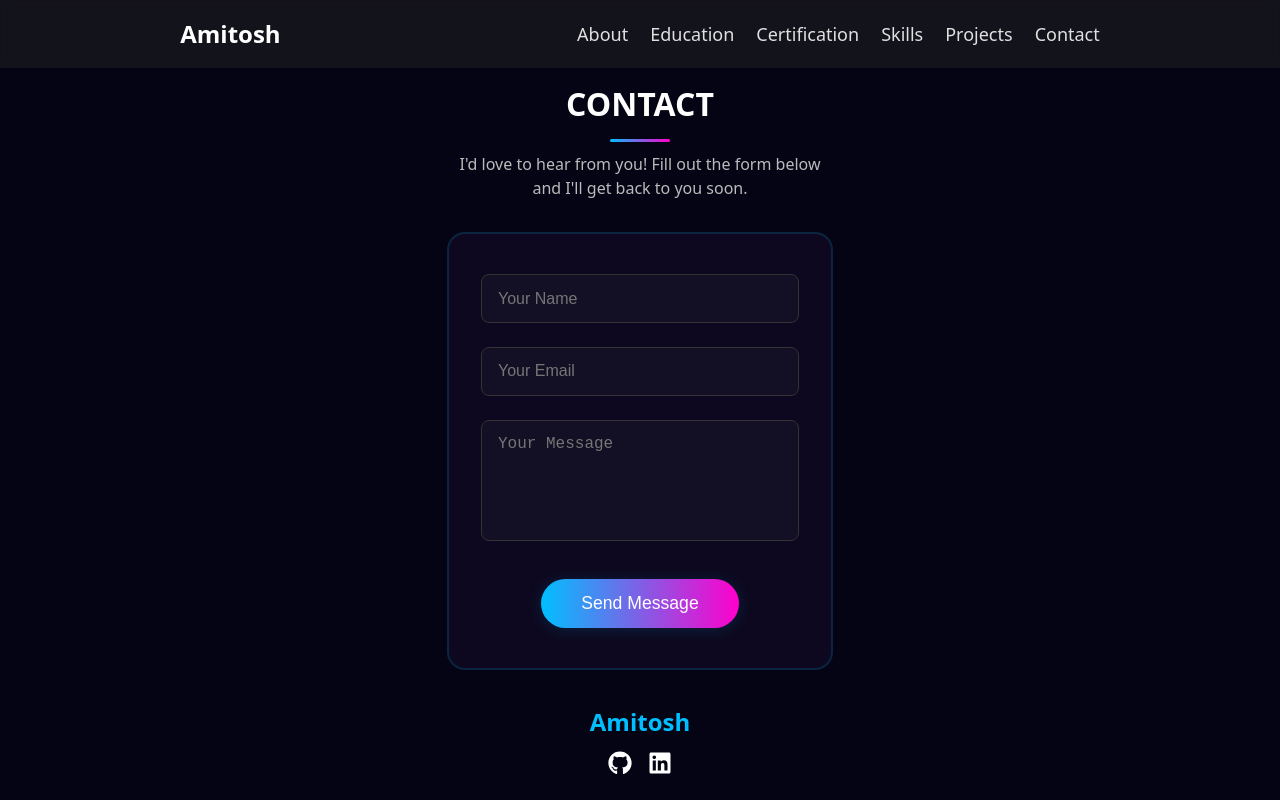
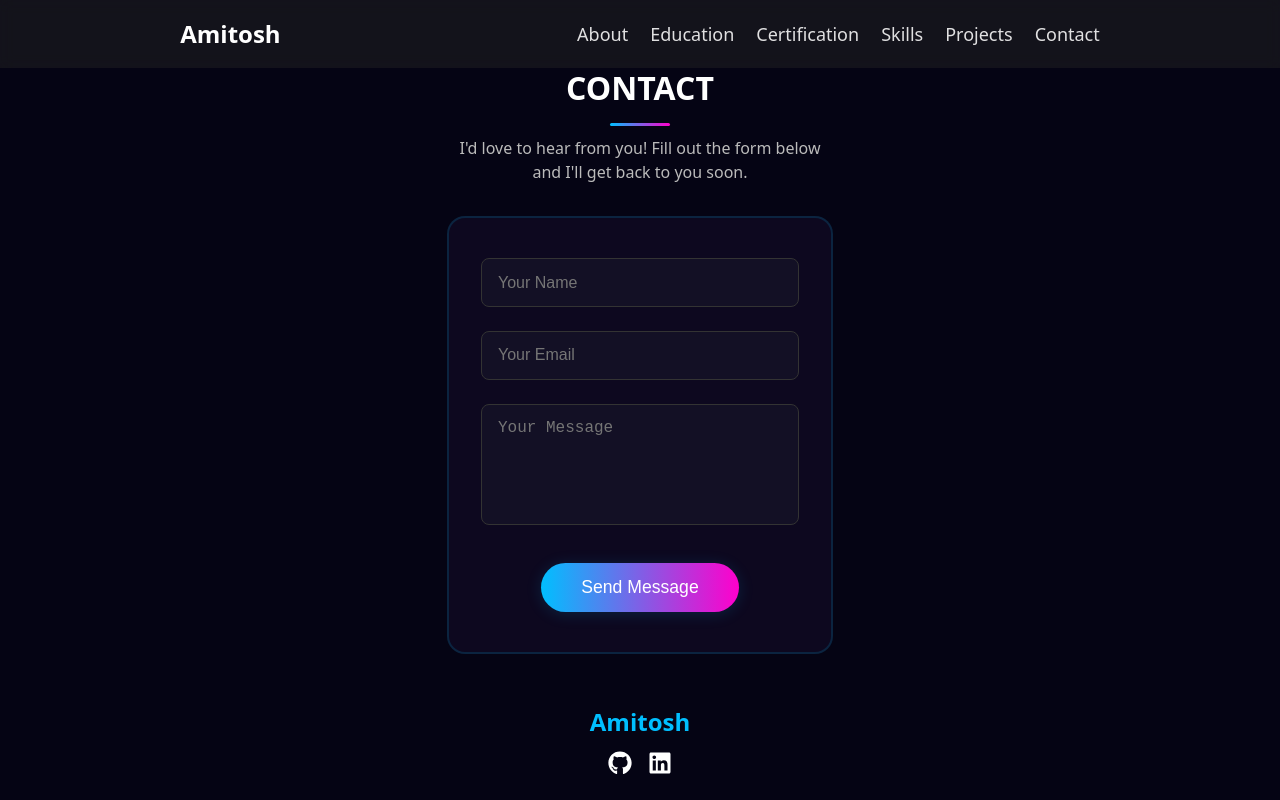
Before and after one commit to Amitosh15/vercel-frontend, a React (Vite) app: page /contact in a window 1280 px wide. Built offline with nearby package versions, Linux system fonts and the light colour scheme.

Commit message:
Change padding of container

```diff
--- a/src/pages/Contact/Contact.css
+++ b/src/pages/Contact/Contact.css
@@ -1,7 +1,7 @@
 .contact-container {
     max-width: 450px;
     margin: 0 auto 0 auto;
-    padding: 1rem 2rem;
+    padding: 0 2rem;
     text-align: center;
 }
 
```
